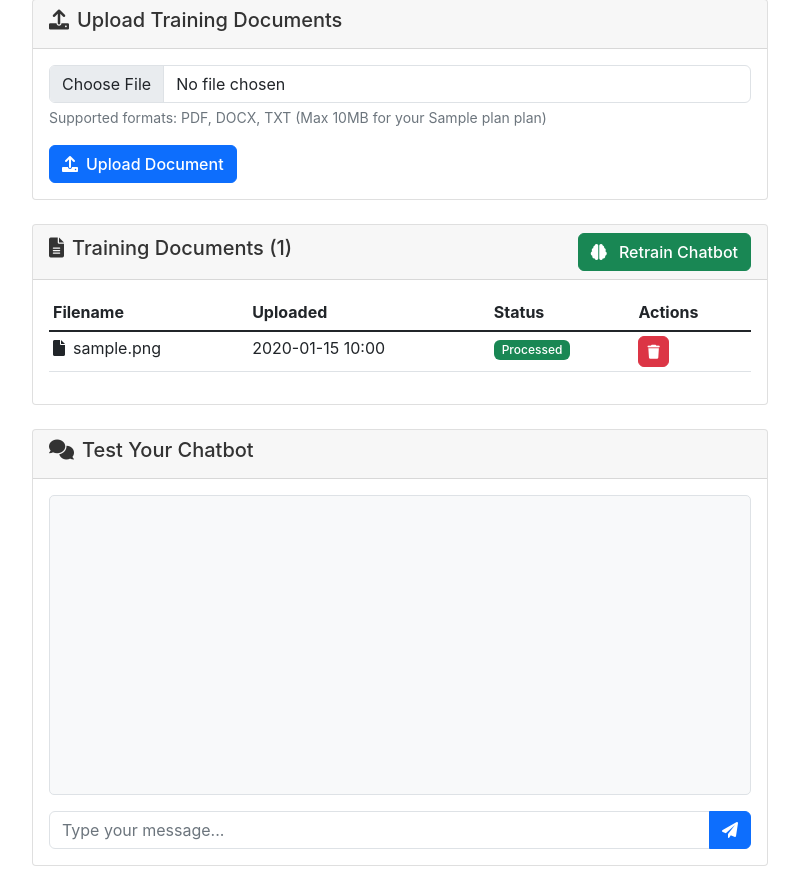
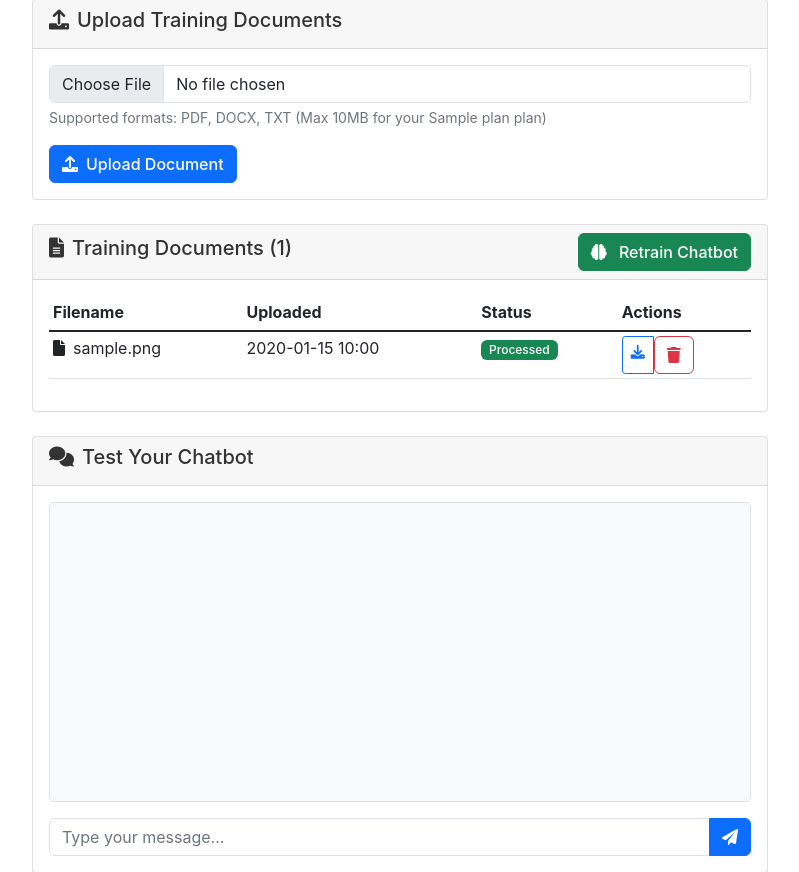
Before and after one commit to hifarrer/chatbot-platform, a Flask app: page /chatbot/1 in a window 1280 px wide. Shown: the part 641-1513 px from the top of the page, without its empty margins (50-849 px from the left). Run offline with Flask 3, Linux system fonts and the light colour scheme; a user stored in the database is signed in; tables that the repository leaves empty hold one stand-in row (values such as "Sample post"); grey boxes marked "Sample" are stand-in pictures; some libraries are stand-ins or nearby versions.

Commit message:
10032025 2

```diff
--- a/app.py
+++ b/app.py
@@ -1,4 +1,4 @@
-from flask import Flask, render_template, request, redirect, url_for, flash, jsonify, send_from_directory, session
+from flask import Flask, render_template, request, redirect, url_for, flash, jsonify, send_from_directory, send_file, session
 from flask_sqlalchemy import SQLAlchemy
 from flask_login import LoginManager, UserMixin, login_user, login_required, logout_user, current_user
 from flask_cors import CORS
@@ -1023,6 +1023,29 @@ Best regards,
             flash(f'Error deleting document: {str(e)}')
 
         return redirect(url_for('chatbot_details', chatbot_id=chatbot.id))
+
+    @app.route('/download_document/<int:document_id>')
+    @login_required
+    def download_document(document_id):
+        # Get the document and verify ownership
+        document = Document.query.get_or_404(document_id)
+        chatbot = Chatbot.query.filter_by(id=document.chatbot_id, user_id=current_user.id).first_or_404()
+
+        # Check if file exists
+        if not os.path.exists(document.file_path):
+            flash('File not found on server.')
+            return redirect(url_for('chatbot_details', chatbot_id=chatbot.id))
+
+        try:
+            return send_file(
+                document.file_path,
+                as_attachment=True,
+                download_name=document.original_filename,
+                mimetype='application/octet-stream'
+            )
+        except Exception as e:
+            flash(f'Error downloading file: {str(e)}')
+            return redirect(url_for('chatbot_details', chatbot_id=chatbot.id))
 
     @app.route('/train_chatbot/<int:chatbot_id>', methods=['POST'])
     @login_required
--- a/templates/chatbot_details.html
+++ b/templates/chatbot_details.html
@@ -223,11 +223,17 @@
                                         {% endif %}
                                     </td>
                                     <td>
-                                        <form action="{{ url_for('delete_document', document_id=doc.id) }}" method="POST" style="display: inline;" onsubmit="return confirm('Are you sure you want to delete this document? This action cannot be undone.')">
-                                            <button type="submit" class="btn btn-danger btn-sm" title="Delete Document">
-                                                <i class="fas fa-trash"></i>
-                                            </button>
-                                        </form>
+                                        <div class="btn-group btn-group-sm">
+                                            <a href="{{ url_for('download_document', document_id=doc.id) }}"
+                                               class="btn btn-outline-primary" title="Download Document">
+                                                <i class="fas fa-download"></i>
+                                            </a>
+                                            <form action="{{ url_for('delete_document', document_id=doc.id) }}" method="POST" style="display: inline;" onsubmit="return confirm('Are you sure you want to delete this document? This action cannot be undone.')">
+                                                <button type="submit" class="btn btn-outline-danger" title="Delete Document">
+                                                    <i class="fas fa-trash"></i>
+                                                </button>
+                                            </form>
+                                        </div>
                                     </td>
                                 </tr>
                                 {% endfor %}
```
